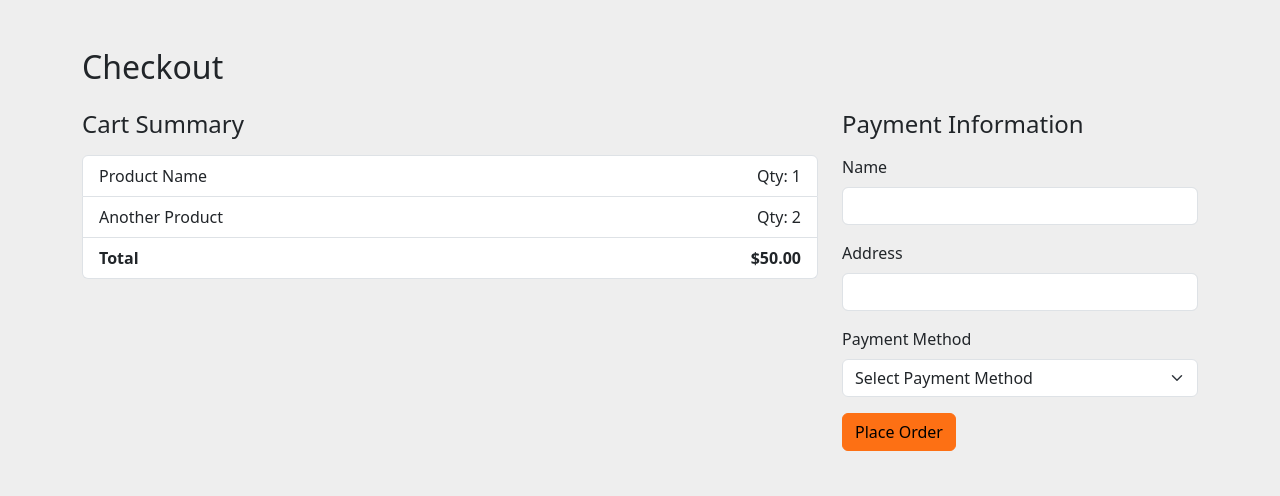
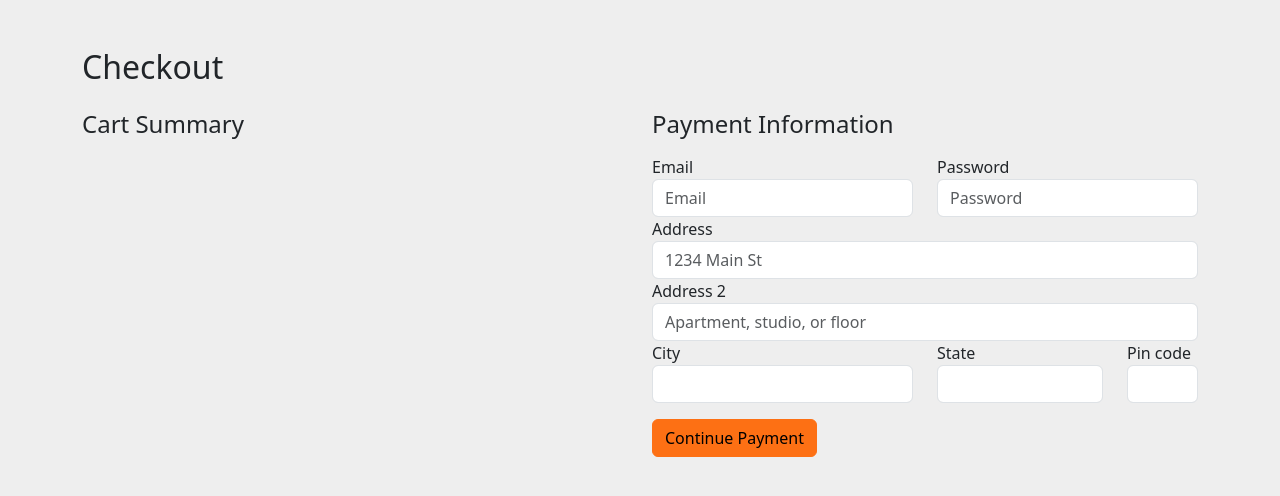
Before and after one commit to meetvivek/EcomCart-Django, a Django app: page /checkout/ in a window 1280 px wide. Shown: the part 58-554 px from the top of the page. Run offline with Django 5.2, Linux system fonts and the light colour scheme; some libraries are stand-ins or nearby versions.

Commit message:
Design and implemented the checkout page.

```diff
--- a/shop/templates/shop/checkout.html
+++ b/shop/templates/shop/checkout.html
@@ -1,55 +1,78 @@
 {% extends 'shop/index.html' %}
+
 
 {% block body%}
     <!-- Checkout Page Content -->
     <div class="container mt-5">
-        <h2 class="mb-4">Checkout</h2>
+        <h2 class="mb-4 ">Checkout</h2>
 
         <!-- Cart Summary -->
         <div class="row mb-4">
-            <div class="col-md-8">
+            <div class="col-md-6">
                 <h4 class="mb-3">Cart Summary</h4>
-                <ul class="list-group">
-                    <!-- Example cart items -->
-                    <li class="list-group-item d-flex justify-content-between align-items-center">
-                        Product Name
-                        <span>Qty: 1</span>
-                    </li>
-                    <li class="list-group-item d-flex justify-content-between align-items-center">
-                        Another Product
-                        <span>Qty: 2</span>
-                    </li>
-                    <li class="list-group-item d-flex justify-content-between align-items-center">
-                        <strong>Total</strong>
-                        <strong>$50.00</strong>
-                    </li>
+                <ul class="list-group" id="item_list">
+                    <!-- Cart items will be dynamically added here -->
                 </ul>
             </div>
 
             <!-- Payment Form -->
-            <div class="col-md-4">
+            <div class="col-md-6">
                 <h4 class="mb-3">Payment Information</h4>
-                <form>
-                    <div class="mb-3">
-                        <label for="name" class="form-label">Name</label>
-                        <input type="text" class="form-control" id="name" required>
+                <form method="POST">
+                    <div class="form-group row">
+                        <div class="col-md-6">
+                            <label for="inputEmail4">Email</label>
+                            <input type="email" class="form-control" id="email" name="email" placeholder="Email">
+                        </div>
+                        <div class="col-md-6">
+                            <label for="inputPassword4">Password</label>
+                            <input type="password" class="form-control" id="password" name="password" placeholder="Password">
+                        </div>
                     </div>
-                    <div class="mb-3">
-                        <label for="address" class="form-label">Address</label>
-                        <input type="text" class="form-control" id="address" required>
+                    <div class="form-group">
+                        <label for="inputAddress">Address</label>
+                        <input type="text" class="form-control" id="address" name="address" placeholder="1234 Main St">
                     </div>
-                    <div class="mb-3">
-                        <label for="payment-method" class="form-label">Payment Method</label>
-                        <select class="form-select" id="payment-method" required>
-                            <option value="" disabled selected>Select Payment Method</option>
-                            <option value="credit-card">Credit Card</option>
-                            <option value="paypal">PayPal</option>
-                        </select>
+                    <div class="form-group">
+                        <label for="inputAddress2">Address 2</label>
+                        <input type="text" class="form-control" id="address2" name="address2" placeholder="Apartment, studio, or floor">
                     </div>
-                    <button type="submit" class="btn btn-warning">Place Order</button>
+                    <div class="form-group row">
+                        <div class="col-md-6">
+                            <label for="inputCity">City</label>
+                            <input type="text" class="form-control" id="city" name="city">
+                        </div>
+                        <div class="col-md-4">
+                            <label for="inputState">State</label>
+                            <input type="text" class="form-control" id="state" name="state">
+                        </div>
+                        <div class="col-md-2">
+                            <label for="inputZip">Pin code</label>
+                            <input type="text" class="form-control" id="pincode" name="pincode">
+                        </div>
+                    </div>
+
+                    <button type="submit" class="btn btn-warning mt-3">Continue Payment</button>
                 </form>
             </div>
         </div>
     </div>
 
+
+<script type="text/javascript">
+    if(localStorage.getItem('cart') == null){
+        var cart = {};
+    } else {
+        cart = JSON.parse(localStorage.getItem('cart'));
+    }
+
+    for (item in cart) {
+        let quantity = cart[item][0];
+        let name = cart[item][1];
+
+        itemString = `<li class="list-group-item d-flex justify-content-between align-items-center"> ${name} <span >Qty: ${quantity} </span> </li>`;
+        $('#item_list').append(itemString);
+    }
+</script>
+
 {% endblock %}
--- a/shop/templates/shop/index.html
+++ b/shop/templates/shop/index.html
@@ -170,13 +170,13 @@
             for (var x in cart) {
                 var itemTitle = cart[x][1];
 
-                cartString += "<li>" + itemTitle + " - <em style='color:orange;'> Qty: </em> " + cart[x][0] + "</li>";
+                cartString += "<li>" + itemTitle + " - <br><em style='color:orange;'> Qty: </em> " + cart[x][0] + "</li>";
             }
             cartString += "</ol>";
         }
 
         // Adding a checkout button
-        cartString += "<a href='/checkout'><button class='btn btn-warning btn-sm mt-2' id='checkout'>Checkout</button></a> ";
+        cartString += "<a href='/checkout' class='btn btn-warning btn-sm mt-2' id='checkout'>Checkout</a> ";
 
         // Update popover content
         var cartPopoverElement = document.getElementById("cart");
@@ -213,6 +213,5 @@
 
     // Initial cart update
     updateCart();
-
 </script>
 </html>
--- a/shop/views.py
+++ b/shop/views.py
@@ -29,4 +29,13 @@
     return render(request, "shop/detail.html", {'product_object': product_object})
 
 def checkout(request):
+    if request.method== "POST":
+        email = request.POST.get('email', "")
+        password = request.POST.get('password', "")
+        address = request.POST.get('address', "")
+        address2 = request.POST.get('address2', "")
+        city = request.POST.get('city', "")
+        state = request.POST.get('state', "")
+        pincode = request.POST.get('pincode', "")
+
     return render(request, "shop/checkout.html")
```
Also changed, not shown: db.sqlite3.
